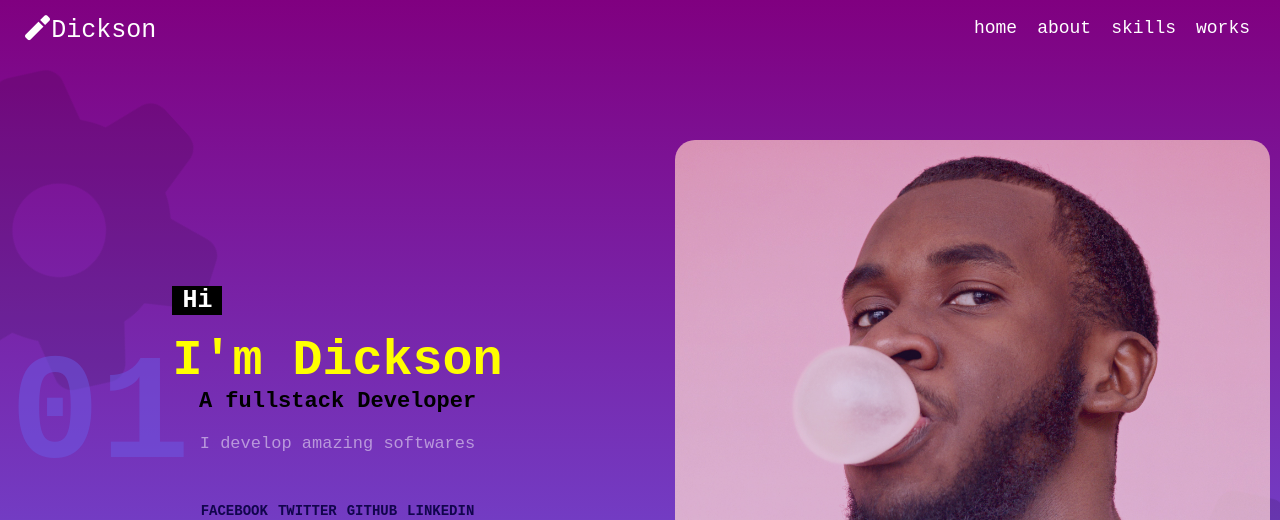
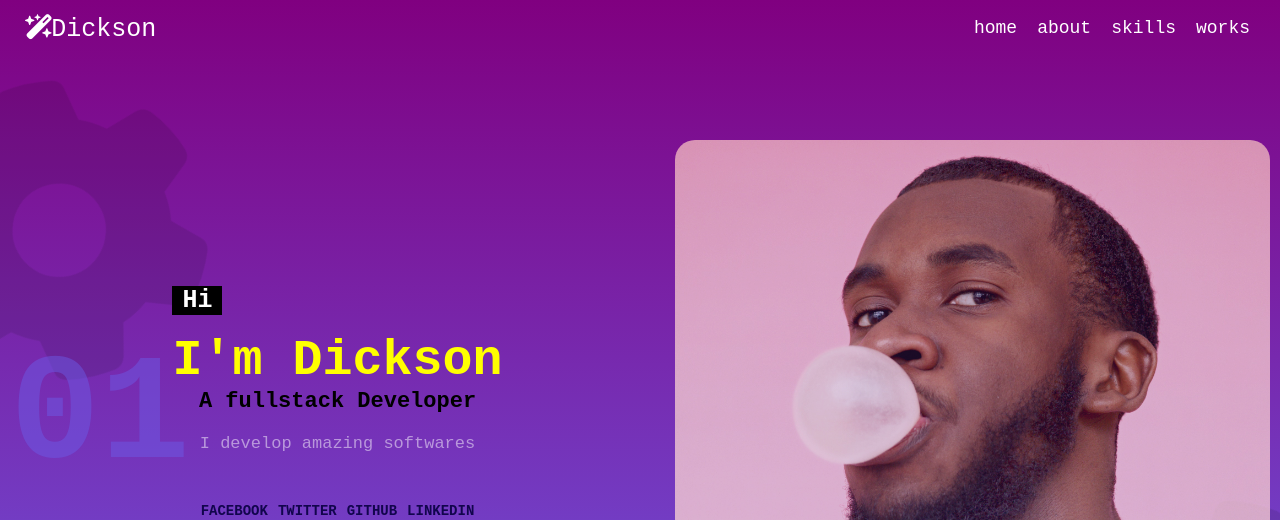
Before and after one commit to juwadickson/portfolio, a plain HTML site: page index.html in a window 1280 px wide. Shown: the top 520 px of the page. Drawn offline with Linux system fonts and the light colour scheme.

Commit message:
Update index.html

```diff
--- a/index.html
+++ b/index.html
@@ -6,6 +6,7 @@
     <meta name="viewport" content="width=device-width, initial-scale=1.0, maximum-scale= 1.0, user-scalable=0">
     <title>Document</title>
     <link rel="stylesheet" href="font-awesome/css/all.css">
+    <link rel="stylesheet" href="https://cdnjs.cloudflare.com/ajax/libs/font-awesome/4.7.0/css/all.css">
     <link rel="stylesheet" href="index.css">
     <script src="jquery.js"></script>
     <script src="index.js"></script>
```
